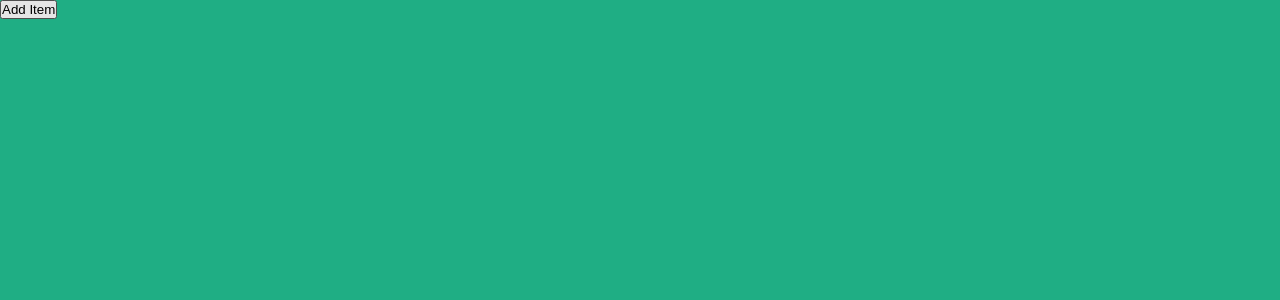
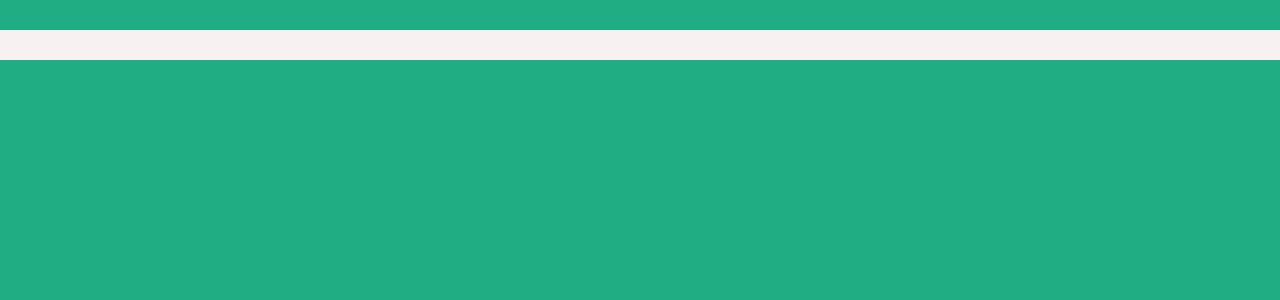
Before and after one commit to NguyenNam6689/constructer_react_project, a React (Create React App) app: page / in a window 1280 px wide. Shown: the top 300 px of the page. Built offline with nearby package versions, Linux system fonts and the light colour scheme.

Commit message:
#13 [ Libs Folder ] update ToDoRedux

```diff
--- a/src/components/input/index.js
+++ b/src/components/input/index.js
@@ -1,11 +1,17 @@
-import React from 'react';
+import React, { useState } from 'react';
 
-const InputActive = () => {
+// CSS
+import 'src/styles/input.css';
+
+const InputTodo = () => {
+  const [task, setTask] = useState('');
   return (
     <>
-      <input></input>
+      <form class="TodoInput">
+        <input type="text" onChange={(e) => setTask(e.target.value)} />
+      </form>
     </>
   );
 };
 
-export default InputActive;
+export default InputTodo;
--- a/src/libs/Redux/react-redux/Test/Action.js
+++ b/src/libs/Redux/react-redux/Test/Action.js
@@ -5,10 +5,10 @@ export const addTodoPending = () => {
     type: types.ADD_TODO_PENDING,
   };
 };
-export const addTodoSuccess = (data) => {
+export const addTodoSuccess = () => {
   return {
     type: types.ADD_TODO_SUCCESS,
-    payload: data,
+    payload: 'success',
   };
 };
 export const addTodoError = (error) => {
--- a/src/libs/Redux/react-redux/Test/Reducer.js
+++ b/src/libs/Redux/react-redux/Test/Reducer.js
@@ -30,11 +30,11 @@ const toDoReducer = (state = initState, action) => {
   const { type } = action;
   switch (type) {
     case types.ADD_TODO_PENDING:
-      return;
+      return state;
     case types.ADD_TODO_SUCCESS:
-      return;
+      return state;
     case types.ADD_TODO_ERROR:
-      return;
+      return state;
     default:
       return state;
   }
--- a/src/libs/Redux/react-redux/index.js
+++ b/src/libs/Redux/react-redux/index.js
@@ -1,10 +1,12 @@
 import React from 'react';
 import TestReduce from './Test';
+import TodoRedux from './todos';
 
 const Redux = () => {
   return (
     <>
-      <TestReduce />
+      {/* <TestReduce /> */}
+      <TodoRedux />
     </>
   );
 };
--- /dev/null
+++ b/src/libs/Redux/react-redux/todos/index.js
@@ -0,0 +1,12 @@
+import React from 'react';
+import InputTodo from 'src/components/input';
+
+const TodoRedux = () => {
+  return (
+    <>
+      <InputTodo />
+    </>
+  );
+};
+
+export default TodoRedux;
--- /dev/null
+++ b/src/styles/input.css
@@ -0,0 +1,39 @@
+.TodoInput {
+    margin-top: 3rem;
+    display: flex;
+    flex-wrap: wrap;
+}
+.TodoInput label {
+    min-width: 100%;
+    margin-bottom: 0.5rem;
+    font-size: 1.3rem;
+}
+.TodoInput input {
+    flex-grow: 1;
+    border: none;
+    background: #f7f1f1;
+    padding: 0 1.5em;
+    font-size: initial;
+    outline: none;
+}
+.TodoInput button {
+    padding: 0 1.3rem;
+    border: none;
+    background: red;
+    color: white;
+    text-transform: uppercase;
+    font-weight: bold;
+    border: 1px solid rgba(255, 255, 255, 0.3);
+    margin-left: 5px;
+    cursor: pointer;
+    transition: background 0.4s ease-out;
+    outline: none;
+}
+.TodoInput button:hover {
+    background: rgba(0, 0, 0, 0.1);
+}
+.TodoInput input,
+.TodoInput button {
+    font-family: "Quicksand", sans-serif;
+    height: 3rem;
+}
```
Also changed, not shown: src/libs/Redux/react-redux/todos/Action.js (added, +61 -0 lines), src/libs/Redux/react-redux/todos/ActionType.js (added, +11 -0 lines), src/libs/Redux/react-redux/todos/Reducer.js (added), src/libs/Redux/react-redux/todos/RootReducer.js (added), src/libs/Redux/react-redux/todos/Store.js (added).
